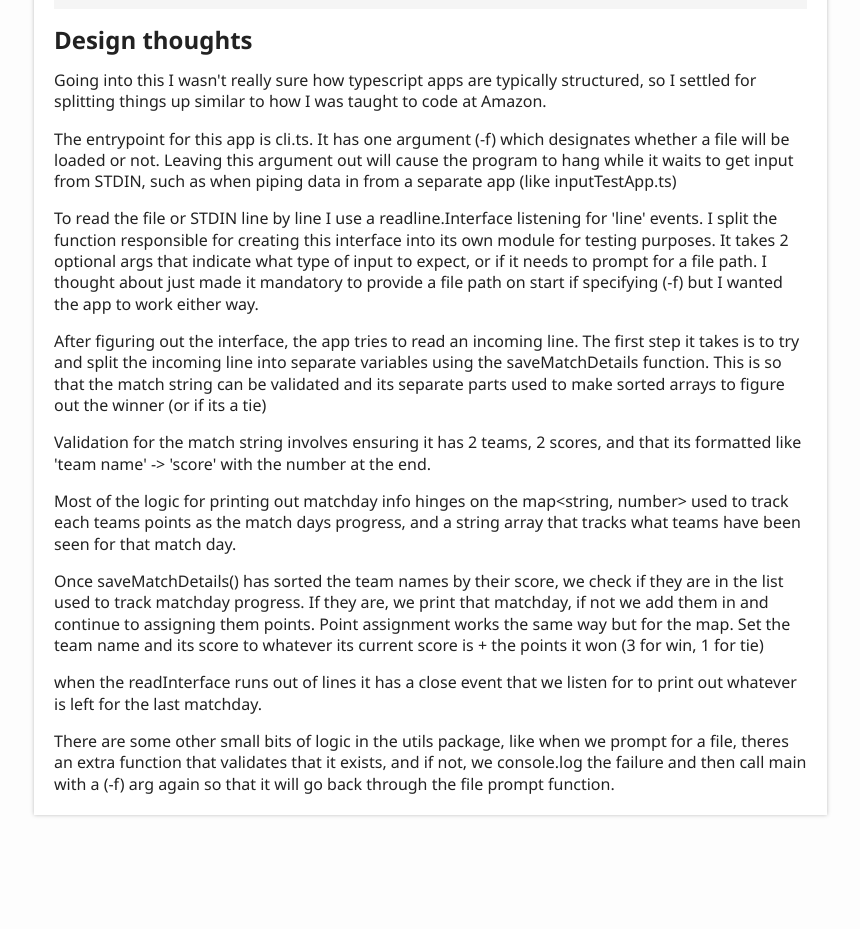
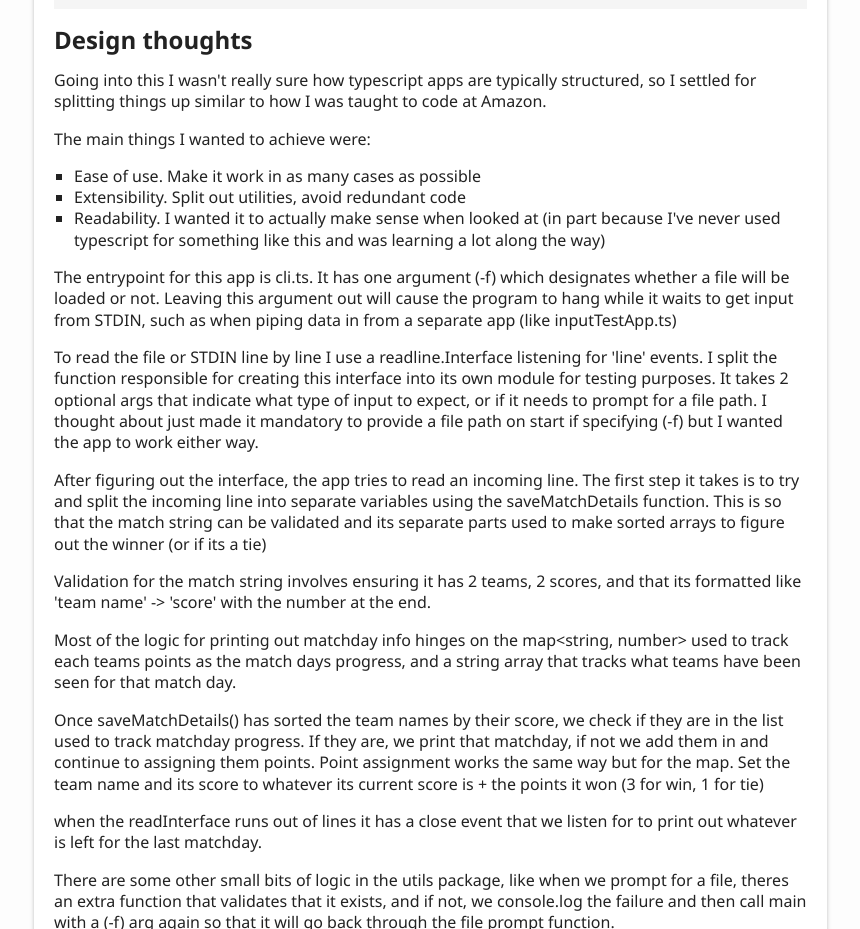
Before and after one commit to asthenes/SoccerMasterApp, a plain HTML site: page index.html in a window 1280 px wide. Shown: the part 1140-2069 px from the top of the page, without its empty margins (6-866 px from the left). Drawn offline with Linux system fonts and the light colour scheme.

Commit message:
Deploying to gh-pages from  @ e6c215988fcde8a77421f90cbc68de6f48f5009c 🚀

```diff
--- a/index.html
+++ b/index.html
@@ -103,6 +103,12 @@
 					<h2>Design thoughts</h2>
 				</a>
 				<p>Going into this I wasn&#39;t really sure how typescript apps are typically structured, so I settled for splitting things up similar to how I was taught to code at Amazon.</p>
+				<p>The main things I wanted to achieve were:</p>
+				<ul>
+					<li>Ease of use. Make it work in as many cases as possible</li>
+					<li>Extensibility. Split out utilities, avoid redundant code</li>
+					<li>Readability. I wanted it to actually make sense when looked at (in part because I&#39;ve never used typescript for something like this and was learning a lot along the way) </li>
+				</ul>
 				<p>The entrypoint for this app is cli.ts. It has one argument (-f) which designates whether a file will be loaded or not. Leaving this argument out will cause the program to hang while it waits to get input from STDIN, such as when piping data in from a separate app (like inputTestApp.ts)</p>
 				<p>To read the file or STDIN line by line I use a readline.Interface listening for &#39;line&#39; events. I split the function responsible for creating this interface into its own module for testing purposes. It takes 2 optional args that indicate what type of input to expect, or if it needs to prompt for a file path. I thought about just made it mandatory to provide a file path on start if specifying (-f) but I wanted the app to work either way.</p>
 				<p>After figuring out the interface, the app tries to read an incoming line. The first step it takes is to try and split the incoming line into separate variables using the saveMatchDetails function. This is so that the match string can be validated and its separate parts used to make sorted arrays to figure out the winner (or if its a tie)</p>
```
Also changed, not shown: modules.html (+1 -1 lines).
